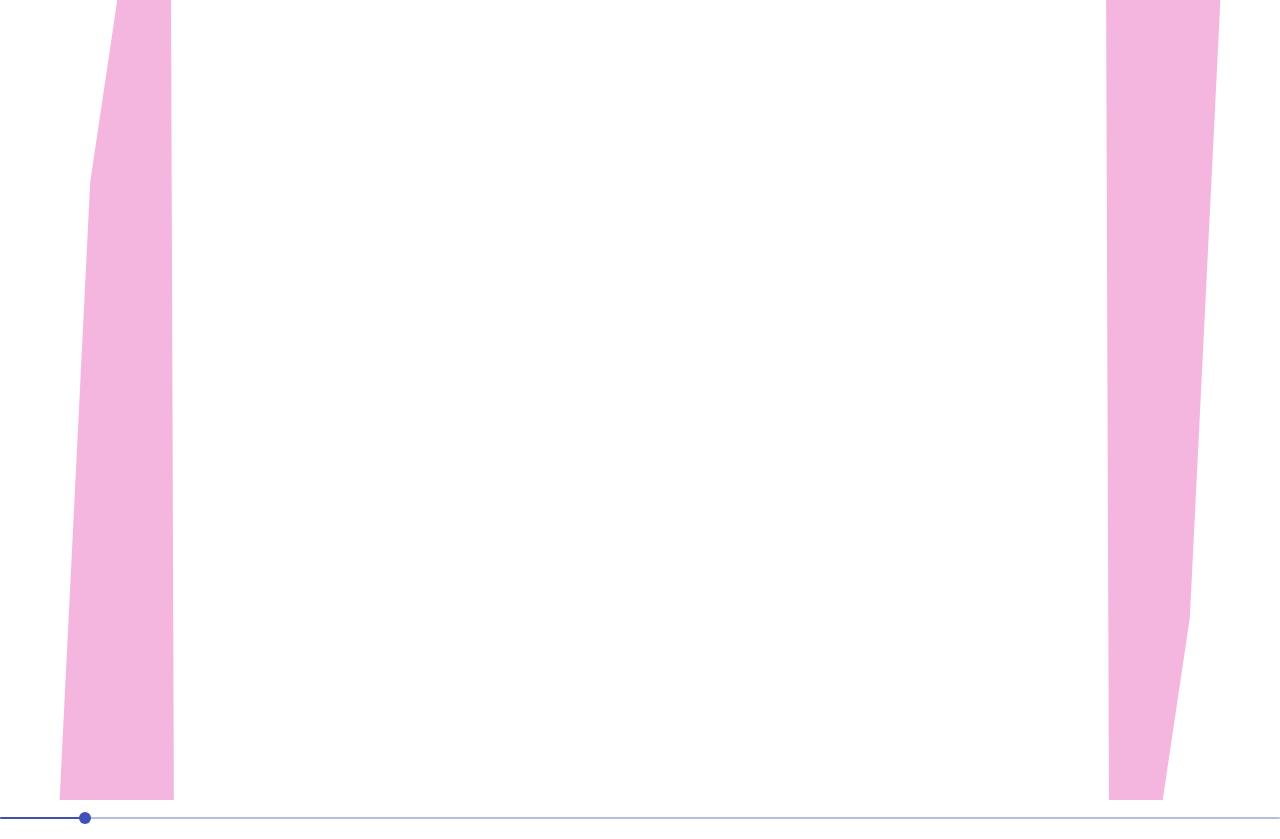
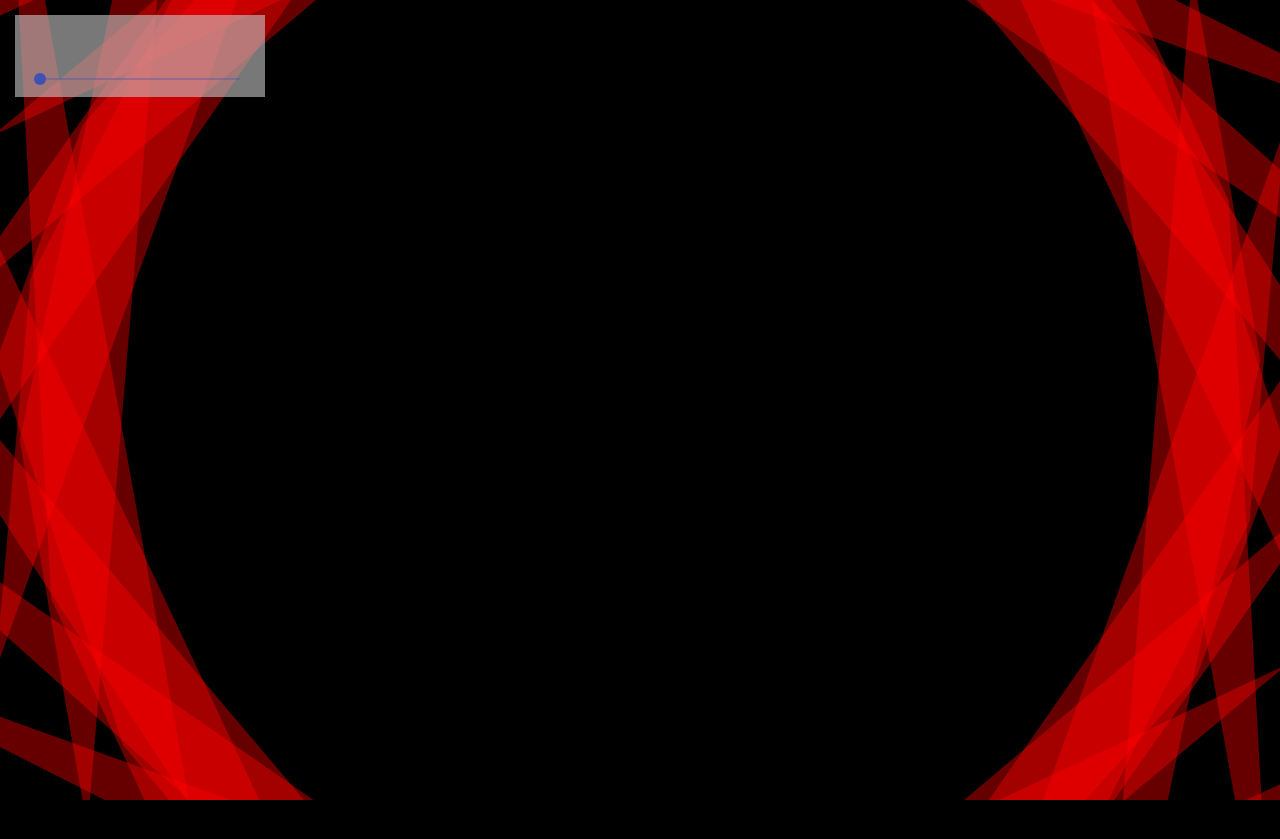
Before and after one commit to CraigMcCahill/canvas-animations, a React (Create React App) app: page / in a window 1280 px wide. After the commit the page ends 804 px from the top, so only its background shows below. Built offline with nearby package versions, Linux system fonts and the light colour scheme.

Commit message:
Position slider and change hue

```diff
--- a/src/App.css
+++ b/src/App.css
@@ -1,38 +1,16 @@
-.App {
-  text-align: center;
+body {
+  background-color: black;
 }
 
-.App-logo {
-  height: 40vmin;
-  pointer-events: none;
+.animation {
+  position: relative;
 }
 
-@media (prefers-reduced-motion: no-preference) {
-  .App-logo {
-    animation: App-logo-spin infinite 20s linear;
-  }
+.controls {
+  background-color: rgba(201, 201, 201, 0.6);
+  margin: 15px 15px 0;
+  position: absolute;
+  top: 0;
+  width:  200px;
+  padding: 50px 25px 0;
 }
-
-.App-header {
-  background-color: #282c34;
-  min-height: 100vh;
-  display: flex;
-  flex-direction: column;
-  align-items: center;
-  justify-content: center;
-  font-size: calc(10px + 2vmin);
-  color: white;
-}
-
-.App-link {
-  color: #61dafb;
-}
-
-@keyframes App-logo-spin {
-  from {
-    transform: rotate(0deg);
-  }
-  to {
-    transform: rotate(360deg);
-  }
-}
--- a/src/Kaleidoscope.jsx
+++ b/src/Kaleidoscope.jsx
@@ -32,11 +32,18 @@ const drawQuad = (rotate, context, xPoints, yPoints, totalQuads) => {
 };
 
 const Kaleidoscope = (props) => {
-  const { totalQuads } = props;
+  const { totalQuads, hue } = props;
   let ref = useRef();
+  const sy = new Array(4);
+  const sx = new Array(4);
+  for (let i = 0; i < 4; i++) {
+    sx[i] = Math.random() * 2 + 1;
+    sy[i] = Math.random() * 2 + 1;
+  }
 
   useEffect(() => {
     let canvas = ref.current;
+
     let context = canvas.getContext("2d");
 
     let ratio = getPixelRatio(context);
@@ -49,17 +56,6 @@ const Kaleidoscope = (props) => {
     canvas.height = height * ratio;
     canvas.style.width = `${width}px`;
     canvas.style.height = `${height}px`;
-
-    let backCanvas = document.createElement("canvas");
-    backCanvas.height = canvas.height;
-    backCanvas.width = canvas.width;
-    let backContext = backCanvas.getContext("2d");
-    backContext.fillStyle = "rgba(217, 13, 145, .3)";
-    backContext.translate(canvas.width / 2, canvas.height / 2);
-
-    let requestId;
-    let rotation = 0;
-    const quads = [];
 
     //the four corners of the quad
     //TODO: move to init function
@@ -74,13 +70,16 @@ const Kaleidoscope = (props) => {
     cornersY[2] = -height;
     cornersY[3] = 0;
 
-    const sy = new Array(4);
-    const sx = new Array(4);
+    let backCanvas = document.createElement("canvas");
+    backCanvas.height = canvas.height;
+    backCanvas.width = canvas.width;
+    let backContext = backCanvas.getContext("2d");
+    backContext.fillStyle = `hsla(${hue},100%,50%,0.4)`;
+    backContext.translate(canvas.width / 2, canvas.height / 2);
 
-    for (let i = 0; i < 4; i++) {
-      sx[i] = Math.random() * 2 + 1;
-      sy[i] = Math.random() * 2 + 1;
-    }
+    let requestId;
+    let rotation = 0;
+    const quads = [];
 
     const render = () => {
       backContext.save();
@@ -104,12 +103,12 @@ const Kaleidoscope = (props) => {
     };
 
     render();
-    rotation++;
+    // rotation++;
 
     return () => {
       cancelAnimationFrame(requestId);
     };
-  }, [totalQuads]);
+  }, [totalQuads, hue]);
 
   return <canvas ref={ref} style={{ width: "100vw", height: "100vh" }} />;
 };
--- a/src/containers/AnimationManager.jsx
+++ b/src/containers/AnimationManager.jsx
@@ -5,23 +5,25 @@ import Slider from "@material-ui/core/Slider";
 import Kaleidoscope from "../Kaleidoscope";
 
 const AnimationManager = () => {
-  const [value, setValue] = React.useState(4);
+  const [value, setValue] = React.useState(0);
 
   const handleChange = (event, newValue) => {
     setValue(newValue);
   };
 
   return (
-    <div>
-      <Kaleidoscope totalQuads={value} />
+    <div className="animation">
+      <Kaleidoscope totalQuads={24} hue={value} />
+      <div className="controls">
         <Slider
           value={value}
           onChange={handleChange}
           aria-labelledby="discrete-slider"
           valueLabelDisplay="auto"
-        min={2}
-        max={32}
+          min={0}
+          max={360}
           />
+      </div>
     </div>
   );
 };
```
Lines whose indentation alone changed are shown as unchanged.
